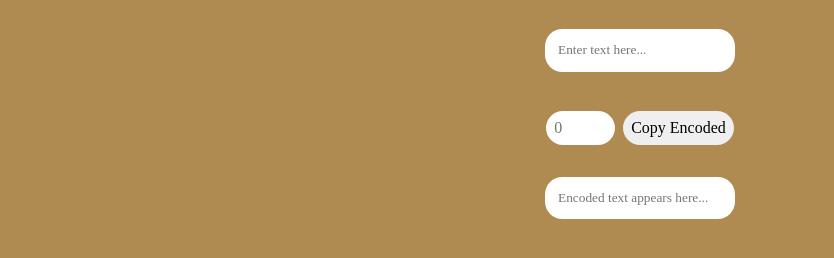
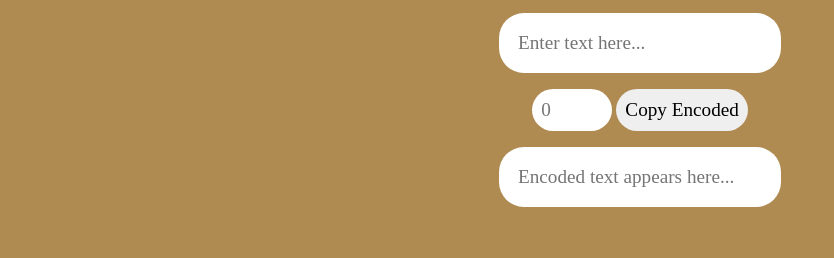
Before and after one commit to 1912Alan-Turing1954/.Caesar, a website: page index.html in a window 1280 px wide. Shown: the part 270-528 px from the top of the page, without its empty margins (0-834 px from the left). Drawn offline with nearby package versions, Linux system fonts and the light colour scheme.

Commit message:
Font size fix commit.

```diff
--- a/main.css
+++ b/main.css
@@ -24,6 +24,7 @@ h2 {
 #shift, #output, #btn, #input{
     outline: none;
 	border: none;
+	font-size: 1.2em;
 }
 
 .main {
@@ -32,7 +33,6 @@ h2 {
 	align-items: center;
 	flex-direction: column;
 	margin: 1em;
-	font-size: 2em;
 }
 
 #input, #output {
@@ -48,7 +48,6 @@ h2 {
 .buttons #btn, #shift {
 	padding: 0.5em;
 	border-radius: 1.3em;
-	font-size: 0.5em;
 }
 
 #btn:active {
```
